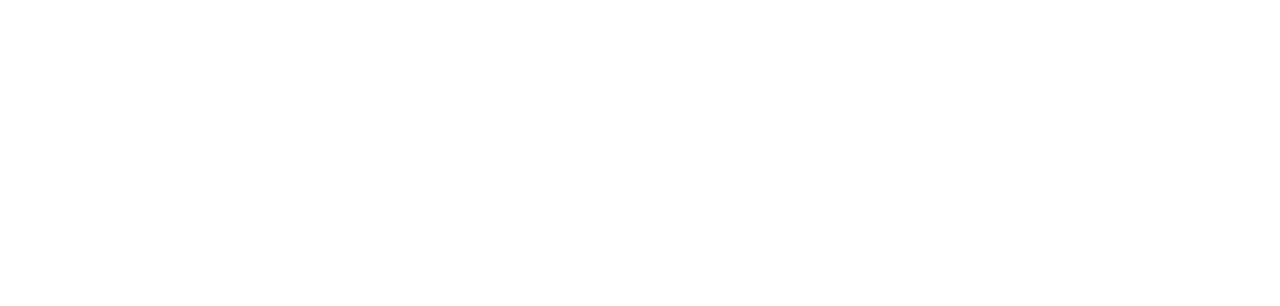
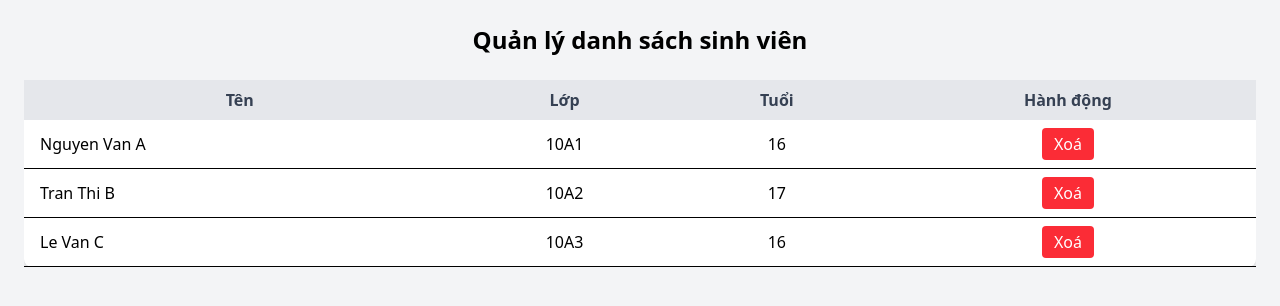
Before and after one commit to LeTanPhong3003/22672071_LeTanPhong_KTTH, a React (Vite) app in the folder my-app/: page / in a window 1280 px wide. Shown: the top 306 px of the page. Built offline with nearby package versions, Linux system fonts and the light colour scheme.

Commit message:
feat: hiển thị danh sách sinh viên mẫu

```diff
--- a/my-app/src/App.jsx
+++ b/my-app/src/App.jsx
@@ -1,10 +1,47 @@
-import { useState } from 'react'
+import { useState } from 'react';
+
 function App() {
+  // Danh sách sinh viên mẫu
+  const [students, setStudents] = useState([
+    { id: 1, name: 'Nguyen Van A', class: '10A1', age: 16 },
+    { id: 2, name: 'Tran Thi B', class: '10A2', age: 17 },
+    { id: 3, name: 'Le Van C', class: '10A3', age: 16 },
+  ]);
+
   return (
-    <div>
-
+    <div className="p-6 bg-gray-100 min-h-screen">
+      <h1 className="text-2xl font-bold text-center mb-6">Quản lý danh sách sinh viên</h1>
+      <div className="overflow-x-auto">
+        <table className="table-auto w-full bg-white shadow-md rounded-lg">
+          <thead>
+            <tr className="bg-gray-200 text-gray-700">
+              <th className="px-4 py-2">Tên</th>
+              <th className="px-4 py-2">Lớp</th>
+              <th className="px-4 py-2">Tuổi</th>
+              <th className="px-4 py-2">Hành động</th>
+            </tr>
+          </thead>
+          <tbody>
+  {students.map((student) => (
+    <tr key={student.id} className="border-b hover:bg-gray-100">
+      <td className="px-4 py-2">{student.name}</td>
+      <td className="px-4 py-2 text-center">{student.class}</td>
+      <td className="px-4 py-2 text-center">{student.age}</td>
+      <td className="px-4 py-2 text-center">
+        <button
+          className="bg-red-500 text-white px-3 py-1 rounded hover:bg-red-600"
+          onClick={() => alert(`Xoá sinh viên: ${student.name}`)}
+        >
+          Xoá
+        </button>
+      </td>
+    </tr>
+  ))}
+</tbody>
+        </table>
+      </div>
     </div>
-  )
+  );
 }
 
-export default App
+export default App;
```
Also changed, not shown: 1 other file (tests, documents, lock files or other folders).
